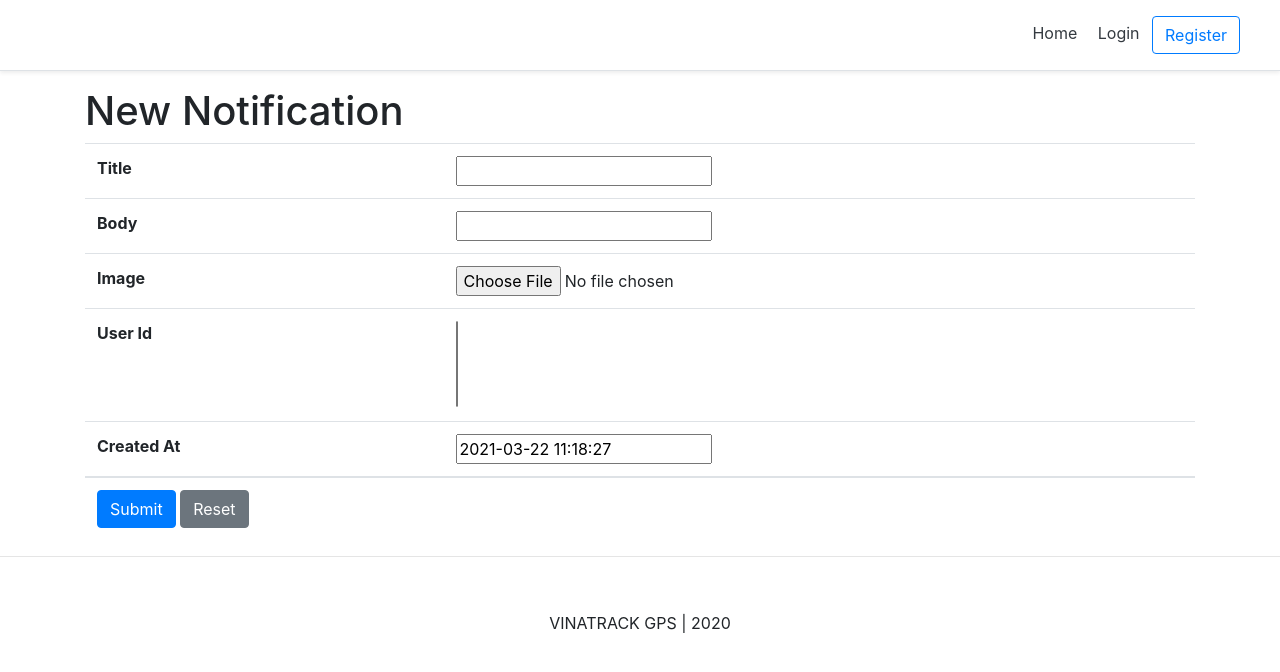
After one commit to phongtran0715/car-gps, a Django app: page /notifications/new/ in a window 1280 px wide. The commit adds this page. Shown: the top 672 px of the page. Run offline with Django 3.2, Linux system fonts and the light colour scheme; parts of the project's set-up code (start-up, migrations or seed data) failed here and were passed over; some libraries are stand-ins or nearby versions.

Commit message:
Update code of notification branch
Đã hoàn thành:
- Có thể xem được dan sách các notification đã tạo trong quá khứ
- Khi bấm vào hình ảnh, sẽ mở link "hyperlink" trên trình duyệt web
- Tạo notification mới

Đang làm:
- Phân quyền chỉ dành cho admin
- Phân trang
- Thanh tìm kiếm

Chưa làm:
- Lựa chọn bắn notification xuống một thiết bị cụ thể hay tất cả cá thiết bị trong hệ thống

Cải tiến tương lai:
- Chuẩn hóa code
- Cải tiến giao diện

```diff
--- /dev/null
+++ b/notifications/forms.py
@@ -0,0 +1,8 @@
+from django import forms
+from .models import Notifications
+
+class NotificationsForm(forms.ModelForm):
+
+    class Meta:
+        model = Notifications
+        fields = ('title', 'body', 'image', 'user_id', 'created_at',)
--- a/notifications/models.py
+++ b/notifications/models.py
@@ -1,15 +1,15 @@
 from django.db import models
 from django.contrib.auth.models import User
-
+from django.utils import timezone
 
 # Create your models here.
 class Notifications(models.Model):
 	title = models.CharField(max_length=128)
 	body = models.CharField(max_length=250)
-	image = models.ImageField(max_length=1024)
+	image = models.ImageField(upload_to='images')
 	url = models.CharField(max_length=1024, blank=True)
 	user_id = models.ManyToManyField(User, blank=True)
-	created_at = models.DateTimeField(auto_now_add=True)
+	created_at = models.DateTimeField(default=timezone.now)
 
 	class Meta:
 		db_table = "notifications"
--- /dev/null
+++ b/notifications/templates/notifications/notification_new.html
@@ -0,0 +1,48 @@
+{% extends 'base.html' %}
+{% load i18n %}
+
+{% block content %}
+
+<div class="container">
+
+	<h1>New Notification</h1>
+	<table class="table">
+	    <form method="post" enctype="multipart/form-data">
+	    {% csrf_token %}
+	    <tbody>
+	      <tr>
+	        <th>Title</th>
+	        <td>{{ form.title }}</td>
+	      </tr>
+	      <tr>
+	        <th>Body</th>
+	        <td>{{ form.body }}</td>
+	      </tr>
+	      <tr>
+	        <th>Image</th>
+	        <td>{{ form.image }}</td>
+	      </tr>
+	      <tr>
+	        <th>User Id</th>
+	        <td>{{ form.user_id }}</td>
+	      </tr>
+	      <tr>
+	        <th>Created At</th>
+	        <td>{{ form.created_at }}</td>
+	      </tr>
+	    </tbody>
+	      <tr>
+	      <td><input class="btn btn-primary" type="submit" value="Submit">
+	        <input class="btn btn-secondary" type="reset" value="Reset">
+	      </td>
+	      <td>
+	      </td>
+	      </tr>
+	    </form>
+	  </table>
+	  {% if img_obj %}
+  		<h3>Succesfully uploaded : {{img_obj.title}}</h3>
+  		<img src="{{ img_obj.image.url}}" alt="connect" style="max-height:300px">
+	  {% endif %}
+</div>
+{% endblock %}
--- a/notifications/urls.py
+++ b/notifications/urls.py
@@ -1,9 +1,7 @@
 from django.urls import path, re_path
-from .views import (
-	get_notification_view
-	)
-
+from . import views
 
 urlpatterns = [
-	path('notifications', get_notification_view, name='get-notifications'),
+	path('notifications', views.get_notification_view, name='get-notifications'),
+	path('notifications/new/', views.notification_new, name='notification_new'),
 ]
--- a/notifications/views.py
+++ b/notifications/views.py
@@ -1,19 +1,36 @@
-from django.shortcuts import render
+from django.shortcuts import render, redirect
 from rest_framework.decorators import api_view, permission_classes
 from rest_framework.permissions import IsAuthenticated
 from .models import Notifications
+from .forms import NotificationsForm
+
+# Create your views here.
+# @api_view(['GET'])
+@permission_classes((IsAuthenticated,))
+
+def get_notification_view(request, *args, **kwargs):
+
+	notifications = Notifications.objects.all()
+	context = {
+		'notifications' : notifications
+	}
+	return render(request, "notifications/notifications.html", context)
 
 
-# Create your views here.
-@api_view(['GET'])
-@permission_classes((IsAuthenticated,))
-def get_notification_view(request, *args, **kwargs):
-	context = {
-		'notifications' : Notifications.objects.all()
-	}
-
-	return render(request, "notifications/notifications.html", context)
-
+def notification_new(request):
+    if request.method == "POST":
+        form = NotificationsForm(request.POST, request.FILES)
+        if form.is_valid():
+            notification = form.save(commit=False)
+            notification.author = request.user
+            img_obj = form.instance
+            notification.url = img_obj.image.url
+            notification.save()
+            return redirect('../../notifications')
+    else:
+        form = NotificationsForm()
+        print("error")
+    return render(request, 'notifications/notification_new.html', {'form': form})
 
 @api_view(['GET'])
 @permission_classes((IsAuthenticated,))
--- a/templates/base.html
+++ b/templates/base.html
@@ -7,12 +7,13 @@
     <meta charset="utf-8">
     <meta name="viewport" content="width=device-width, initial-scale=1, shrink-to-fit=no">
 	<link rel="stylesheet" href="https://stackpath.bootstrapcdn.com/bootstrap/4.3.1/css/bootstrap.min.css" integrity="sha384-ggOyR0iXCbMQv3Xipma34MD+dH/1fQ784/j6cY/iJTQUOhcWr7x9JvoRxT2MZw1T" crossorigin="anonymous">
-
 </head>
 
 <body>
 
 {% include 'snippets/header.html' %}
+
+<a href="{% url 'notification_new' %}" class="top-menu"><span class="glyphicon glyphicon-plus"></span></a>
 
 <!-- Body -->
 <style type="text/css">
@@ -20,6 +21,7 @@
 		height: 100%;
 	}
 </style>
+
 <div class="main">
 	{% block content %}
 
@@ -31,5 +33,4 @@
 
 </body>
 
-
 </html>
```
Also changed, not shown: notifications/templates/notifications/notifications.html (+47 -1 lines), notifications/migrations/0002_auto_20210130_1154.py (added).
